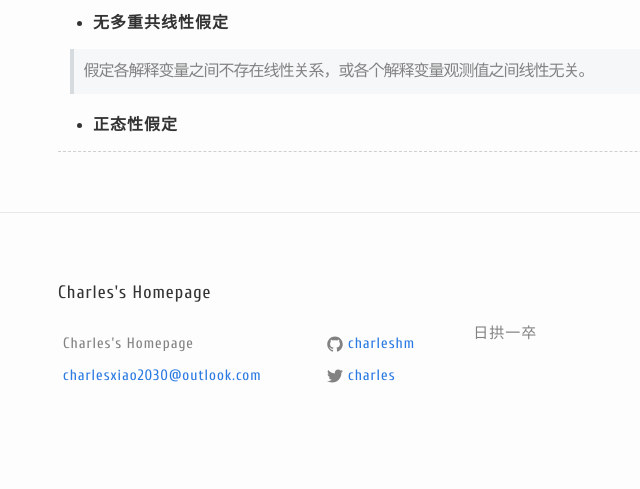
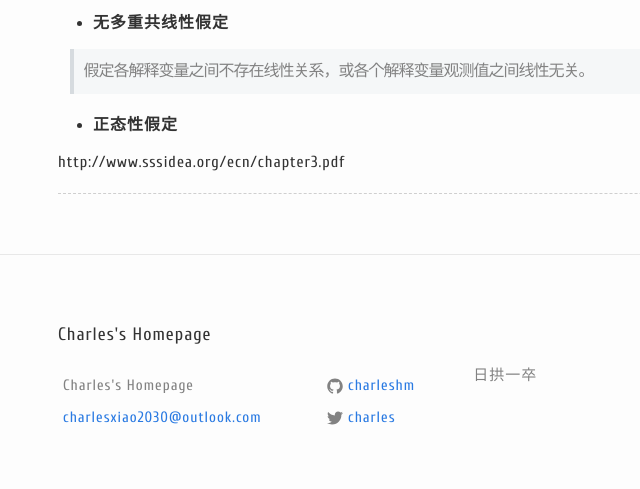
Before and after one commit to charleshm/charleshm.github.io, a Jekyll site: the page built from _posts/2016-03-28-Regression-Model.md, in a window 1280 px wide. Shown: the part 805-1294 px from the top of the page, without its empty margins (212-852 px from the left). Built offline with Jekyll 4.4.1, drawn with Linux system fonts in a browser that asks for light colours; formulas are drawn with MathJax 3; comment, search, counter and statistics services are not loaded; before the commit the page ends 1252 px from its top, so only the background shows below that; some of the changed lines change nothing that is shown.

Commit message:
Hypothesis Test

```diff
--- a/_posts/2016-03-28-Regression-Model.md
+++ b/_posts/2016-03-28-Regression-Model.md
@@ -28,6 +28,8 @@ $$Var(u_i|X_i)=\sigma^2 \Rightarrow Var(Y_i|X_i)=\sigma^2$$
 
 - **正态性假定**
 
+http://www.sssidea.org/ecn/chapter3.pdf
+
 ----------
 
 [1]: http://7xjbdi.com1.z0.glb.clouddn.com/2016-03-30_223648.png?imageView2/2/w/400
```
